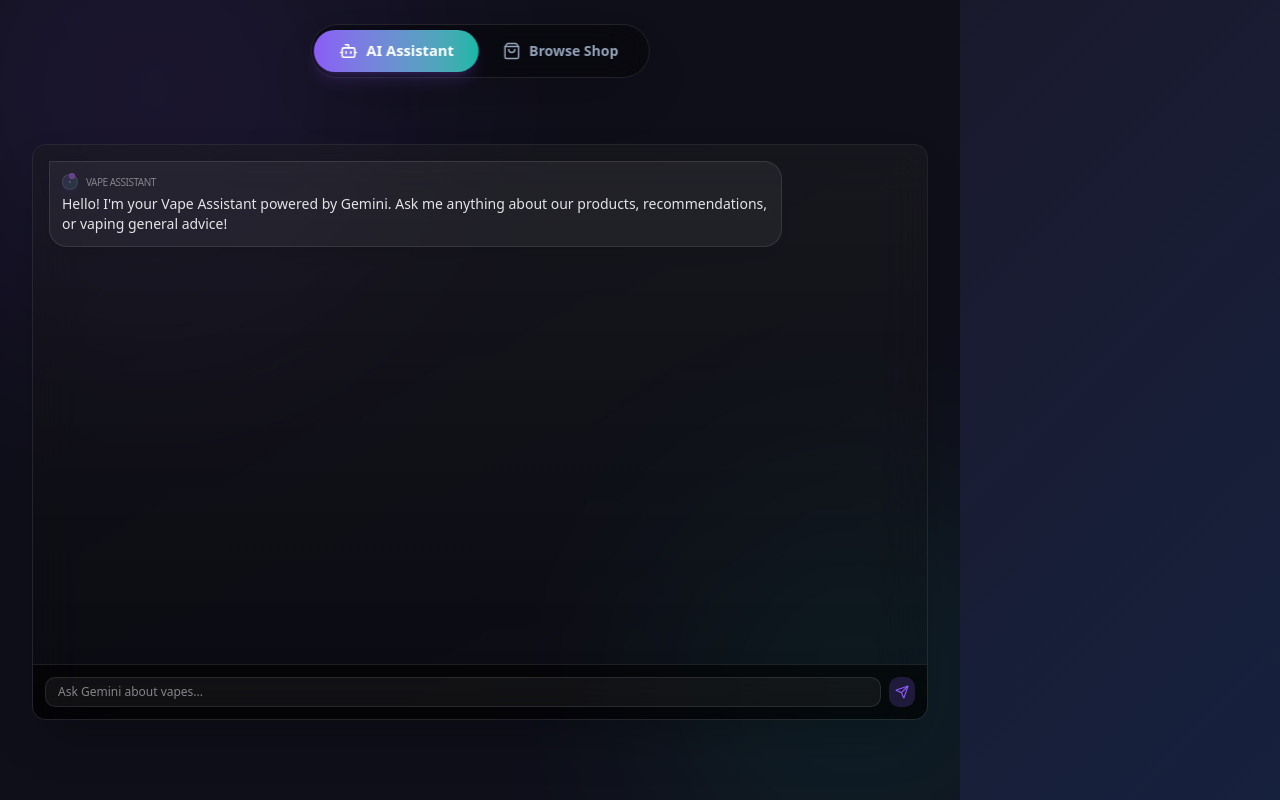
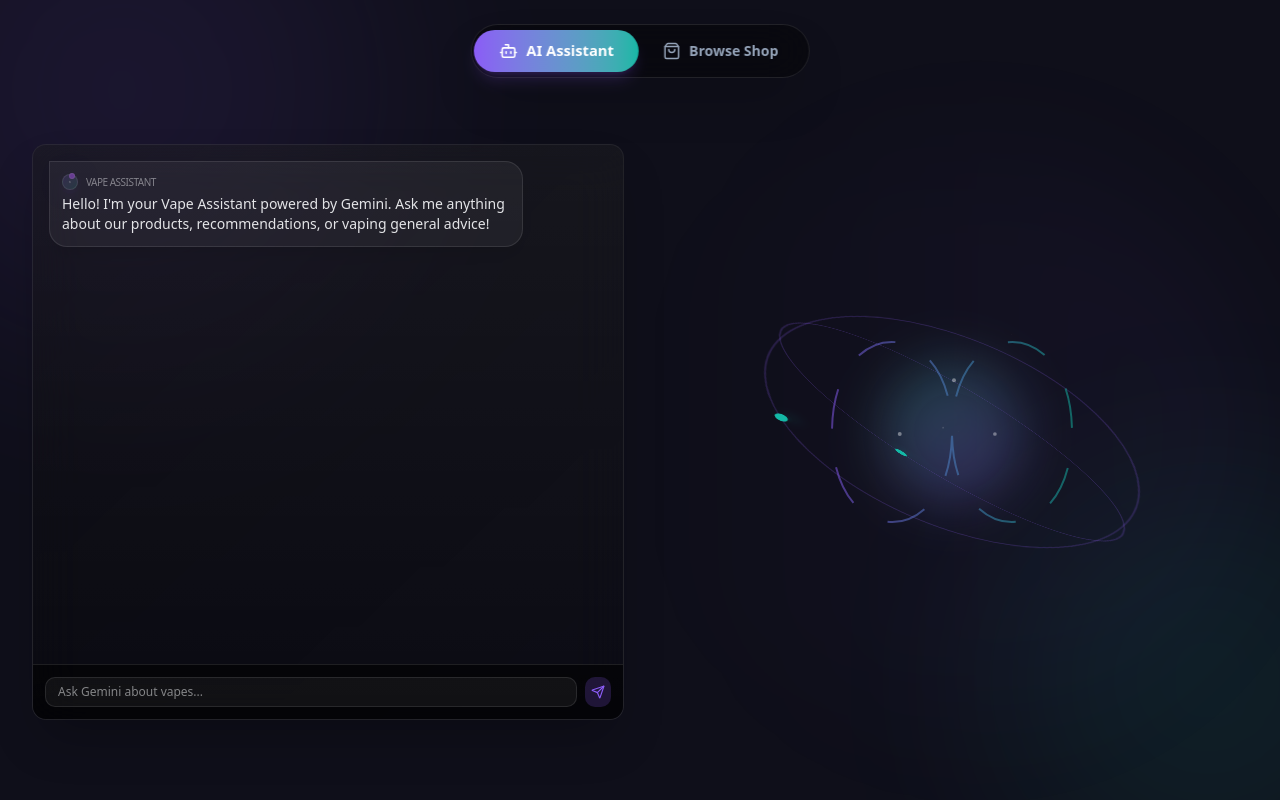
Before and after one commit to prograniteservices-cloud/vape2.0, a Next.js app: page / in a window 1280 px wide. Built offline with nearby package versions, Linux system fonts and the light colour scheme; no server answers.

Commit message:
Feat: Add ThinkingGraphic animation to AI mode

```diff
--- a/src/app/page.tsx
+++ b/src/app/page.tsx
@@ -6,6 +6,7 @@ import { Category, Product } from '@/types';
 import { Sidebar } from '@/components/layout/Sidebar';
 import { Dashboard } from '@/components/layout/Dashboard';
 import { AIChat } from '@/components/features/AIChat';
+import { ThinkingGraphic } from '@/components/features/ThinkingGraphic';
 import { Menu, Sparkles, ShoppingBag, Bot } from 'lucide-react';
 import { hasChildren, getProductsByCategory, products as allProducts } from '@/lib/data';
 
@@ -159,14 +160,26 @@ export default function Home() {
               <div className="absolute top-[-20%] left-[-10%] w-[500px] h-[500px] bg-primary/20 rounded-full blur-[120px] pointer-events-none opacity-50" />
               <div className="absolute bottom-[-10%] right-[-10%] w-[400px] h-[400px] bg-accent/20 rounded-full blur-[100px] pointer-events-none opacity-50" />
 
-              <div className="w-full max-w-4xl h-[80vh] relative z-10 pt-16">
+              <div className="w-full max-w-7xl h-[80vh] relative z-10 pt-16 grid grid-cols-1 lg:grid-cols-2 gap-8 items-center">
+                {/* Chat Interface */}
                 <motion.div
-                  initial={{ scale: 0.95, opacity: 0 }}
-                  animate={{ scale: 1, opacity: 1 }}
+                  initial={{ x: -20, opacity: 0 }}
+                  animate={{ x: 0, opacity: 1 }}
                   transition={{ duration: 0.5 }}
-                  className="h-full"
+                  className="h-full w-full max-w-2xl mx-auto lg:mx-0 flex flex-col"
                 >
                   <AIChat />
+                </motion.div>
+
+                {/* Thinking Graphic (Desktop Only) */}
+                <motion.div
+                  initial={{ x: 20, opacity: 0 }}
+                  animate={{ x: 0, opacity: 1 }}
+                  transition={{ duration: 0.5, delay: 0.2 }}
+                  className="hidden lg:flex h-full items-center justify-center relative"
+                >
+                  <div className="absolute inset-0 bg-gradient-to-l from-primary/5 to-transparent rounded-full blur-3xl" />
+                  <ThinkingGraphic />
                 </motion.div>
               </div>
             </div>
--- /dev/null
+++ b/src/components/features/ThinkingGraphic.tsx
@@ -0,0 +1,95 @@
+'use client';
+
+import { motion } from 'framer-motion';
+
+export function ThinkingGraphic() {
+    return (
+        <div className="w-full h-full relative flex items-center justify-center">
+            <div className="relative w-[300px] h-[300px] md:w-[400px] md:h-[400px]">
+                {/* Core - The Brain */}
+                <motion.div
+                    animate={{
+                        scale: [1, 1.1, 1],
+                        rotate: [0, 180, 360],
+                    }}
+                    transition={{
+                        duration: 10,
+                        repeat: Infinity,
+                        ease: "linear",
+                    }}
+                    className="absolute inset-0 m-auto w-32 h-32 rounded-full bg-gradient-to-br from-primary/30 to-accent/30 blur-xl"
+                />
+
+                {/* Orbital Rings - Rotating Particles */}
+                {[...Array(3)].map((_, i) => (
+                    <motion.div
+                        key={i}
+                        className="absolute inset-0 border-2 border-primary/20 rounded-full"
+                        style={{
+                            rotateX: 60 + i * 15,
+                            rotateY: 20 + i * 10,
+                        }}
+                        animate={{
+                            rotateZ: [0, 360],
+                        }}
+                        transition={{
+                            duration: 8 + i * 2,
+                            repeat: Infinity,
+                            ease: "linear",
+                        }}
+                    >
+                        <motion.div
+                            className="w-3 h-3 bg-accent rounded-full absolute -top-1.5 left-1/2 -translate-x-1/2 shadow-lg shadow-accent/50"
+                            animate={{ scale: [1, 1.5, 1] }}
+                            transition={{ duration: 2, repeat: Infinity }}
+                        />
+                    </motion.div>
+                ))}
+
+                {/* Figure-8 Path Simulation */}
+                <svg className="absolute inset-0 w-full h-full overflow-visible opacity-50" viewBox="0 0 100 100">
+                    <motion.path
+                        d="M 20 50 C 20 20, 50 20, 50 50 C 50 80, 80 80, 80 50 C 80 20, 50 20, 50 50 C 50 80, 20 80, 20 50"
+                        fill="none"
+                        stroke="url(#gradient)"
+                        strokeWidth="0.5"
+                        strokeDasharray="10 10"
+                        animate={{ strokeDashoffset: [0, 200] }}
+                        transition={{ duration: 5, repeat: Infinity, ease: "linear" }}
+                    />
+                    <defs>
+                        <linearGradient id="gradient" x1="0%" y1="0%" x2="100%" y2="0%">
+                            <stop offset="0%" stopColor="#8b5cf6" />
+                            <stop offset="100%" stopColor="#14b8a6" />
+                        </linearGradient>
+                    </defs>
+                </svg>
+
+                {/* Floating Particles */}
+                {[...Array(12)].map((_, i) => (
+                    <motion.div
+                        key={`particle-${i}`}
+                        className="absolute w-1 h-1 bg-white/40 rounded-full"
+                        initial={{
+                            x: 200,
+                            y: 200,
+                            scale: 0
+                        }}
+                        animate={{
+                            x: 200 + Math.cos(i * 30 * (Math.PI / 180)) * 120,
+                            y: 200 + Math.sin(i * 30 * (Math.PI / 180)) * 120,
+                            scale: [0, 1, 0],
+                            opacity: [0, 1, 0]
+                        }}
+                        transition={{
+                            duration: 3 + Math.random() * 2,
+                            repeat: Infinity,
+                            delay: Math.random() * 2,
+                            ease: "easeInOut"
+                        }}
+                    />
+                ))}
+            </div>
+        </div>
+    );
+}
```
